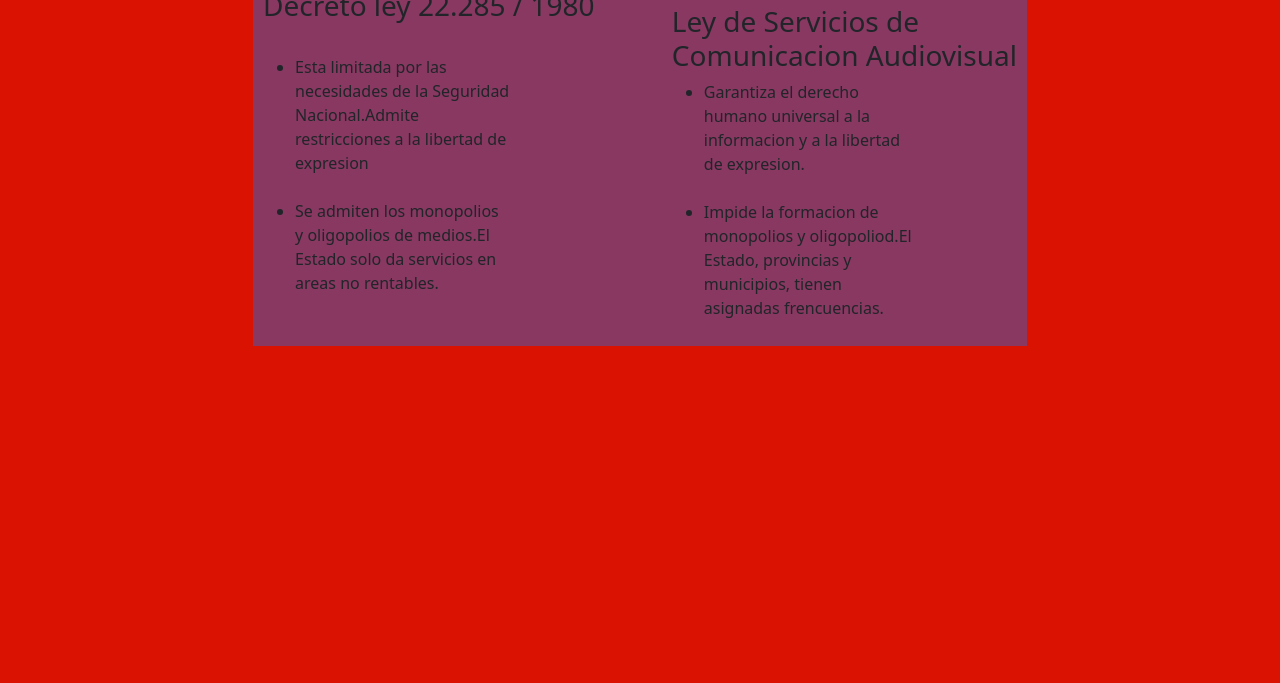
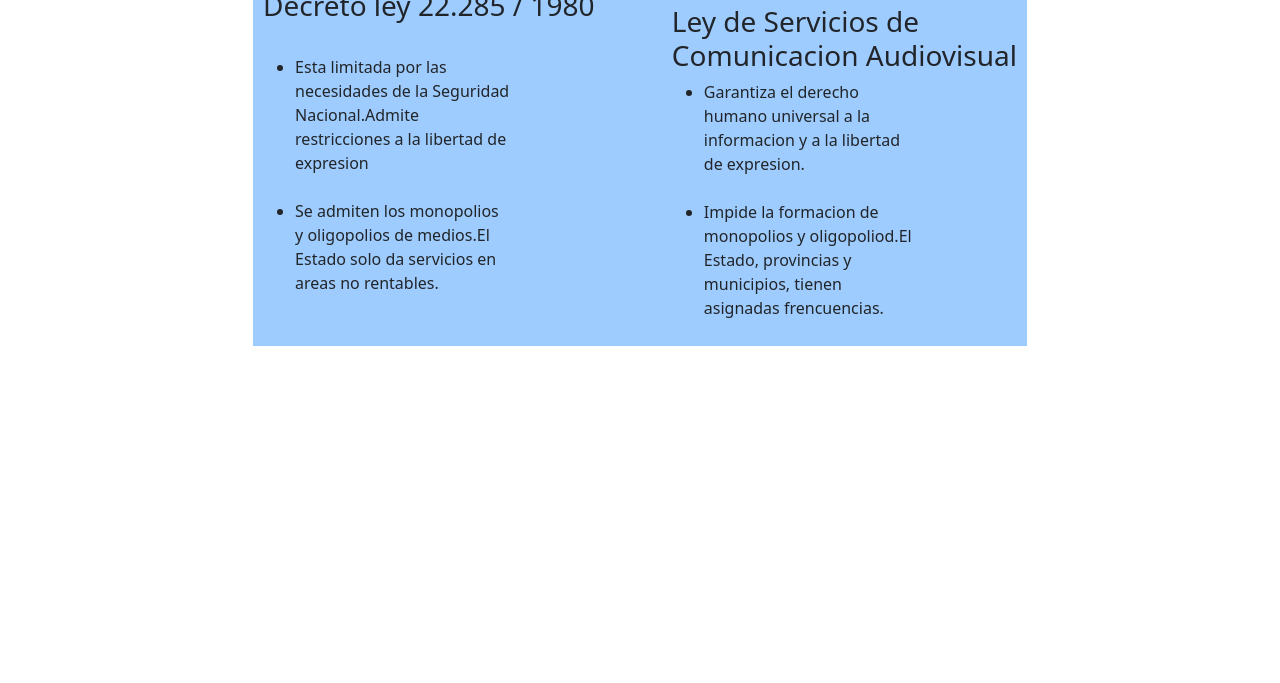
Before and after one commit to jakkepicazo/proyecto2UPI, a plain HTML site: page assets/views/index2.html in a window 1280 px wide. Shown: the part 117-800 px from the top of the page. Drawn offline with nearby package versions, Linux system fonts and the light colour scheme.

Commit message:
Modificacion colores index2

```diff
--- a/assets/css/style.css
+++ b/assets/css/style.css
@@ -85,6 +85,7 @@ body{
 
     display: flex;
     justify-content: center;
+    background-color: white;
 
 }
 
--- a/assets/views/index2.html
+++ b/assets/views/index2.html
@@ -3,7 +3,7 @@
 <link rel="stylesheet" href="/assets/css/style.css"/>
 
 
-
+<body class="body1">
     <nav class="nav nav-pills flex-column flex-sm-row bg-dark ">
         <a class="flex-sm-fill text-sm-center nav-link active" aria-current="page" href="index.html">Inicio</a>
         <a class="flex-sm-fill text-sm-center nav-link text-light" href="../views/index2.html">Index 2</a>
@@ -18,6 +18,7 @@
       </nav>
 
 <!-- aca el codigo -->
+
 <div class="contenedor">
 
 
@@ -115,3 +116,4 @@
 
 
 <script src="https://cdn.jsdelivr.net/npm/bootstrap@5.3.0-alpha1/dist/js/bootstrap.bundle.min.js" integrity="sha384-w76AqPfDkMBDXo30jS1Sgez6pr3x5MlQ1ZAGC+nuZB+EYdgRZgiwxhTBTkF7CXvN" crossorigin="anonymous"></script>
+</body>
```
